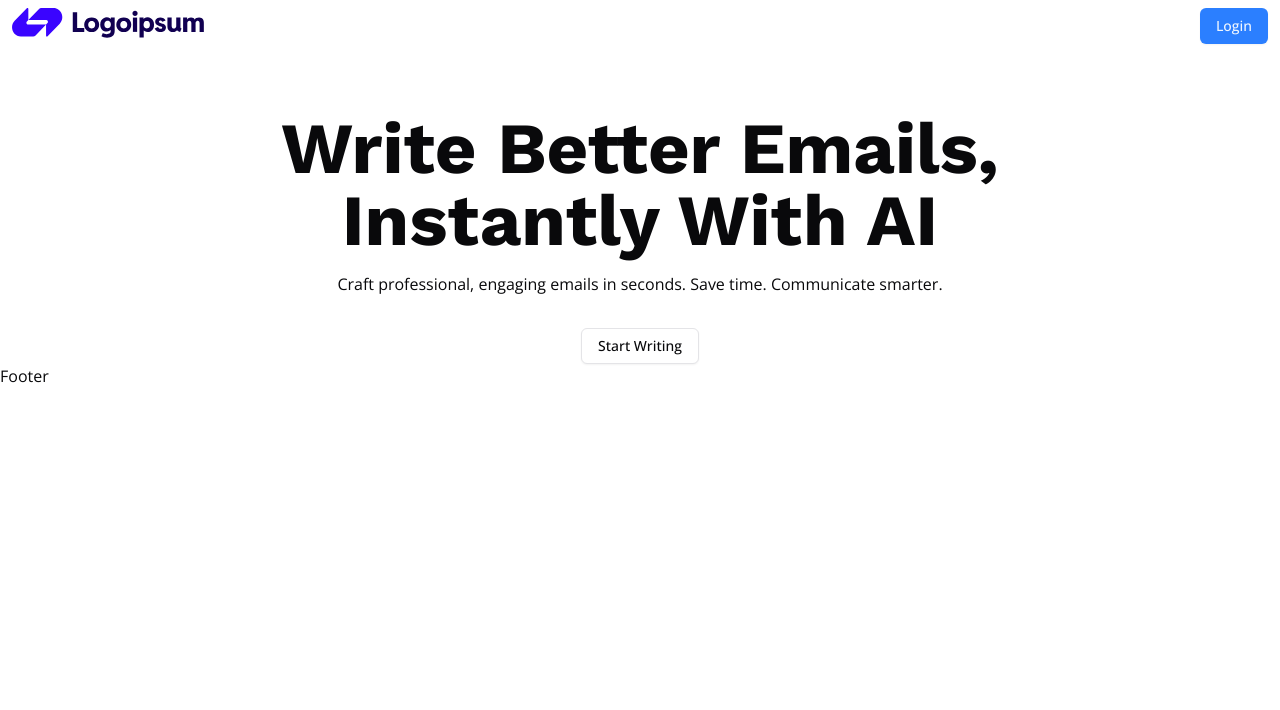
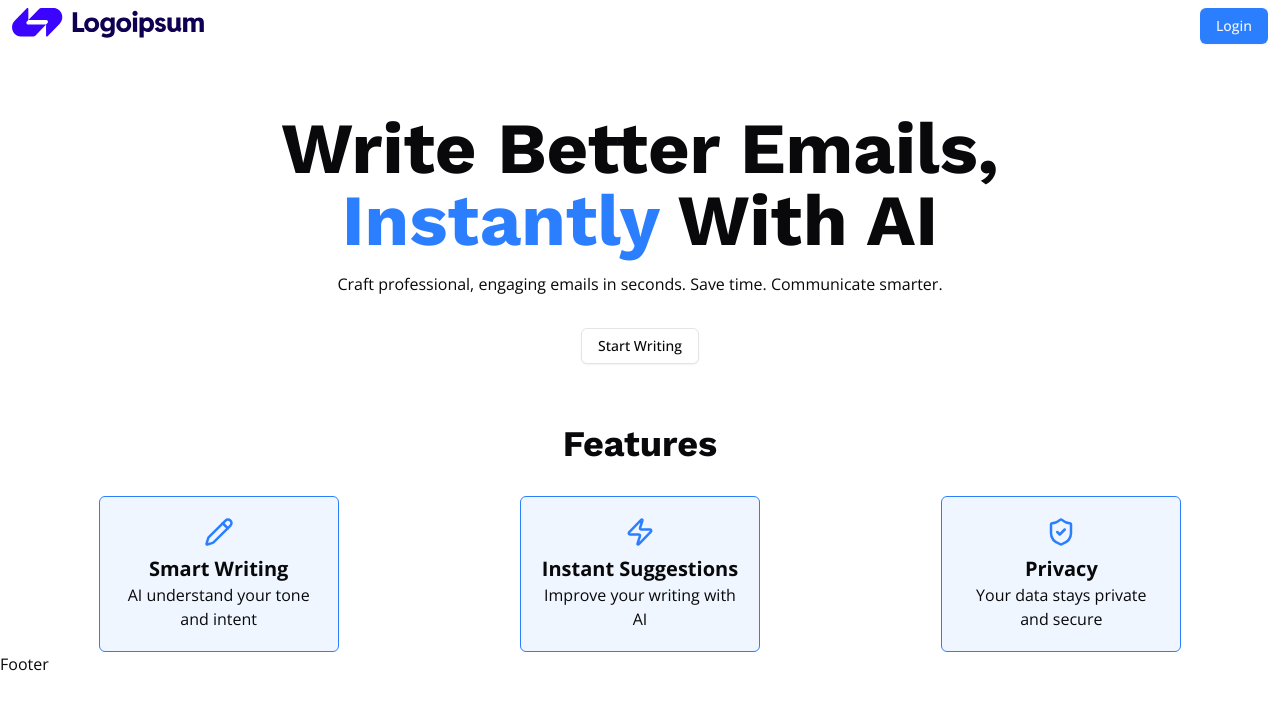
Before and after one commit to maharshidas001/ai-email-writer, a React (Vite) app: page / in a window 1280 px wide. Shown: the top 710 px of the page. Built offline with nearby package versions, Linux system fonts and the light colour scheme.

Commit message:
Create Features

```diff
--- /dev/null
+++ b/src/components/Features.jsx
@@ -0,0 +1,49 @@
+import React from 'react';
+import MaxWidth from './MaxWidth';
+import { Pencil, ShieldCheck, Zap } from 'lucide-react';
+
+const Features = () => {
+
+  let featuresDetails = [
+    {
+      feName: 'Smart Writing',
+      fePara: 'AI understand your tone and intent',
+      feIcon: <Pencil className='text-primary' size={30} />
+    },
+    {
+      feName: 'Instant Suggestions',
+      fePara: 'Improve your writing with AI',
+      feIcon: <Zap className='text-primary' size={30} />
+    },
+    {
+      feName: 'Privacy',
+      fePara: 'Your data stays private and secure',
+      feIcon: <ShieldCheck className='text-primary' size={30} />
+    },
+  ];
+
+  return (
+    <>
+      <section>
+        <MaxWidth>
+          <div>
+            <h2 className='text-center text-4xl font-bold'>Features</h2>
+            <div className='grid place-items-center gap-2 mt-8' style={{ gridTemplateColumns: 'repeat(auto-fit, minmax(240px, 1fr))' }}>
+              {
+                featuresDetails.map(fe => {
+                  return <div className='w-60 rounded-md bg-primary-foreground p-5 flex flex-col items-center border border-primary' key={fe.feName}>
+                    {fe.feIcon}
+                    <p className='text-xl font-bold mt-2'>{fe.feName}</p>
+                    <p className='text-center'>{fe.fePara}</p>
+                  </div>
+                })
+              }
+            </div>
+          </div>
+        </MaxWidth>
+      </section>
+    </>
+  )
+}
+
+export default Features;
--- a/src/components/Hero.jsx
+++ b/src/components/Hero.jsx
@@ -5,10 +5,10 @@ import { Button } from './ui/button';
 const Hero = () => {
   return (
     <>
-      <section id='home-hero' className='w-full'>
+      <section id='home-hero' className='w-full py-15'>
         <MaxWidth>
           <div>
-            <h1 className='text-center text-7xl font-bold mt-15'>Write Better Emails, <br /> Instantly With AI</h1>
+            <h1 className='text-center text-7xl font-bold '>Write Better Emails, <br /> <span className='text-primary font-work'>Instantly</span> With AI</h1>
             <p className='text-center mt-4'>Craft professional, engaging emails in seconds. Save time. Communicate smarter.</p>
             <div className='flex justify-center mt-8'>
               <Button variant='outline'>Start Writing</Button>
--- a/src/pages/Home.jsx
+++ b/src/pages/Home.jsx
@@ -1,3 +1,4 @@
+import Features from '@/components/Features';
 import Hero from '@/components/Hero';
 import React from 'react';
 
@@ -5,6 +6,7 @@ const Home = () => {
   return (
     <>
       <Hero />
+      <Features />
     </>
   )
 }
--- a/src/style.css
+++ b/src/style.css
@@ -20,7 +20,6 @@ h6 {
 }
 
 body,
-span,
 p,
 a,
 li,
```
Also changed, not shown: 1 other file (tests, documents, lock files or other folders).
